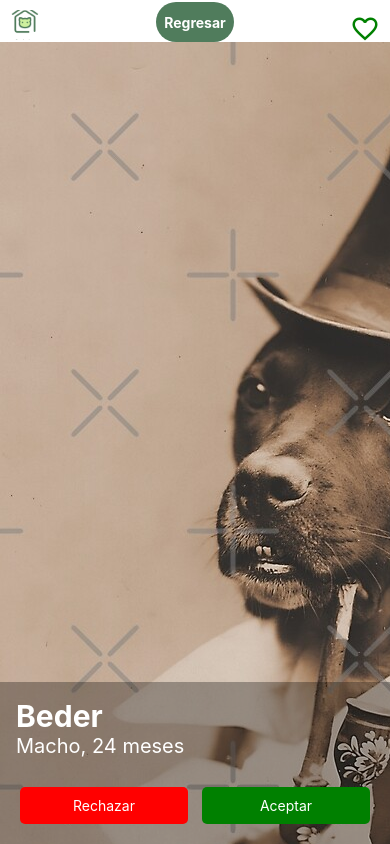
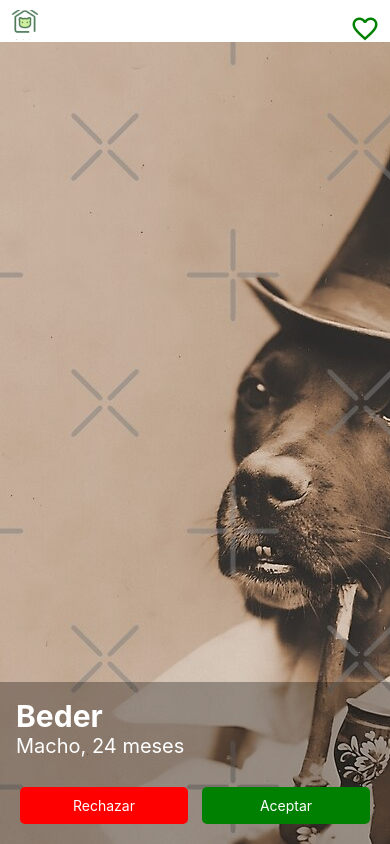
Before and after one commit to Onalore/PNT2_petinder_frontend, a React Native app in the folder petinder-frontend/: screen /FindMatch in a window 390 px wide. Built offline with nearby package versions, Linux system fonts and the light colour scheme.

Commit message:
Agregado de condicional para que el "regresar" no aparezca siempre

```diff
--- a/petinder-frontend/screens/FindMatch.js
+++ b/petinder-frontend/screens/FindMatch.js
@@ -54,11 +54,12 @@
 
     return (
       <View style={styles.container}>
-        <BarraNavegacion
-                icon="cards-heart-outline" />
-            <TouchableOpacity style={styles.button} onPress = { volver } >
-                <Text style={styles.buttonText}>Regresar</Text>
-            </TouchableOpacity>
+            <BarraNavegacion icon="cards-heart-outline" />
+            {currentPetIndex > 0 && (
+                <TouchableOpacity style={styles.button} onPress={volver}>
+                    <Text style={styles.buttonText}>Regresar</Text>
+                </TouchableOpacity>
+            )}
         {currentPetIndex < mascota.length ? (
           <PetCard
             {...mascota[currentPetIndex]}
```
